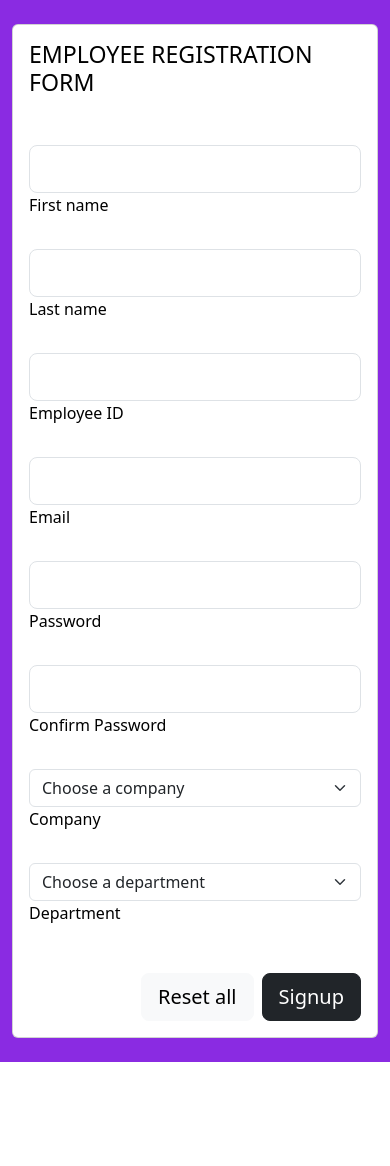
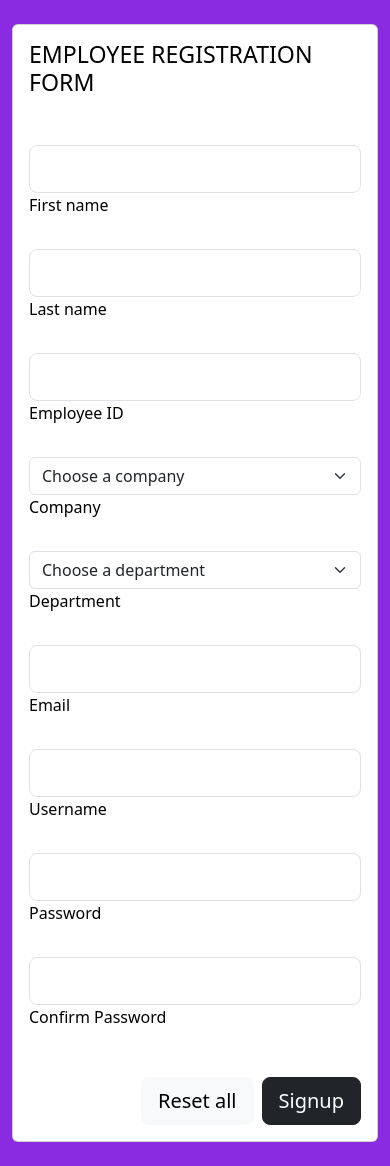
Before and after one commit to abe27/room-car-booking, a Django app: page /signup in a window 390 px wide. Before the commit the page ends 1062 px from the top, so only its background shows below. Run offline with Django 5.2, Linux system fonts and the light colour scheme; data comes from the database, SQL or seed files in the repository; parts of the project's set-up code (start-up, migrations or seed data) failed here and were passed over.

Commit message:
update: signin and signup page, view

```diff
--- a/app/templates/accounts/signup/index.html
+++ b/app/templates/accounts/signup/index.html
@@ -22,50 +22,31 @@
                 <div class="card-body p-md-5 text-black">
                   <h3 class="mb-5 text-uppercase">Employee registration form</h3>
 
+                  <form method="POST" action="{% url 'signup' %}">
+                    {% csrf_token %}
                     <div class="row">
                       <div class="col-md-6 mb-4">
                         <div data-mdb-input-init class="form-outline">
-                        <input type="text" id="firstname" name="firstname" class="form-control form-control-lg" />
+                          <input type="text" id="firstname" name="firstname" class="form-control form-control-lg" required />
                           <label class="form-label" for="firstname">First name</label>
                         </div>
                       </div>
                       <div class="col-md-6 mb-4">
                         <div data-mdb-input-init class="form-outline">
-                        <input type="text" id="lastname" name="lastname" class="form-control form-control-lg" />
+                          <input type="text" id="lastname" name="lastname" class="form-control form-control-lg" required />
                           <label class="form-label" for="lastname">Last name</label>
                         </div>
                       </div>
                     </div>
 
                     <div data-mdb-input-init class="form-outline mb-4">
-                    <input type="text" id="emp_id" name="emp_id" class="form-control form-control-lg" />
+                      <input type="text" id="emp_id" name="emp_id" class="form-control form-control-lg" required />
                       <label class="form-label" for="emp_id">Employee ID</label>
-                  </div>
-
-                  <div data-mdb-input-init class="form-outline mb-4">
-                    <input type="email" id="email" name="email" class="form-control form-control-lg" />
-                    <label class="form-label" for="email">Email</label>
                     </div>
 
                     <div class="row">
                       <div class="col-md-6 mb-4">
-                      <div data-mdb-input-init class="form-outline">
-                        <input type="password" id="password" class="form-control form-control-lg" />
-                        {% comment %} <i class="bi bi-eye-slash" id="togglePassword"></i> {% endcomment %}
-                        <label class="form-label" for="password">Password</label>
-                      </div>
-                    </div>
-                    <div class="col-md-6 mb-4">
-                      <div data-mdb-input-init class="form-outline">
-                        <input type="password" id="confirm_password" class="form-control form-control-lg" />
-                        <label class="form-label" for="confirm_password">Confirm Password</label>
-                      </div>
-                    </div>
-                  </div>
-
-                  <div class="row">
-                    <div class="col-md-6 mb-4">
-                      <select class="form-select" aria-label="Company select" id="id_fccorp">
+                        <select class="form-select" aria-label="Company select" id="id_fccorp" name="fccorp_id" required>
                           <option selected>Choose a company</option>
                           {% for company in companies %}
                             <option value="{{ company.id }}">{{ company.fcname }}</option>
@@ -74,7 +55,7 @@
                         <label class="form-label" for="id_fccorp">Company</label>
                       </div>
                       <div class="col-md-6 mb-4">
-                      <select class="form-select" aria-label="Department select" id="id_fcdept">
+                        <select class="form-select" aria-label="Department select" id="id_fcdept" name="fcdept_id" required>
                           <option selected>Choose a department</option>
                           {% for department in departments %}
                             <option value="{{ department.id }}">{{ department.fcname }}</option>
@@ -84,15 +65,36 @@
                       </div>
                     </div>
 
-                  {% comment %} <div data-mdb-input-init class="form-outline mb-4">
-                    <input type="text" id="form3Example9" class="form-control form-control-lg" />
-                    <label class="form-label" for="form3Example9">DOB</label>
-                  </div> {% endcomment %}
+                    <div data-mdb-input-init class="form-outline mb-4">
+                      <input type="email" id="email" name="email" class="form-control form-control-lg" required />
+                      <label class="form-label" for="email">Email</label>
+                    </div>
+
+                    <div data-mdb-input-init class="form-outline mb-4">
+                      <input type="text" id="username" name="username" class="form-control form-control-lg" required />
+                      <label class="form-label" for="username">Username</label>
+                    </div>
+
+                    <div class="row">
+                      <div class="col-md-6 mb-4">
+                        <div data-mdb-input-init class="form-outline">
+                          <input type="password" id="password" name="password" class="form-control form-control-lg" required />
+                          <label class="form-label" for="password">Password</label>
+                        </div>
+                      </div>
+                      <div class="col-md-6 mb-4">
+                        <div data-mdb-input-init class="form-outline">
+                          <input type="password" id="confirm_password" name="confirm_password" class="form-control form-control-lg" required />
+                          <label class="form-label" for="confirm_password">Confirm Password</label>
+                        </div>
+                      </div>
+                    </div>
 
                     <div class="d-flex justify-content-end pt-3">
-                    <button type="button" data-mdb-button-init data-mdb-ripple-init class="btn btn-light btn-lg">Reset all</button>
-                    <button type="button" data-mdb-button-init data-mdb-ripple-init class="btn btn-dark btn-lg ms-2">Signup</button>
+                      <button type="reset" class="btn btn-light btn-lg">Reset all</button>
+                      <button type="submit" class="btn btn-dark btn-lg ms-2">Signup</button>
                     </div>
+                  </form>
                 </div>
               </div>
             </div>
--- a/app/views.py
+++ b/app/views.py
@@ -1,8 +1,9 @@
 from django.shortcuts import render, redirect
-from django.contrib.auth import login, logout
+from django.contrib.auth import authenticate, login, logout
 from company_department.models import Company, Department
 from user.models import Employee
 from django.contrib.auth.hashers import make_password
+from django.contrib import messages
 
 
 # Create your views here.
@@ -22,48 +23,65 @@ def sign_in(request):
     if request.user.is_authenticated:
         return redirect("/")
     else:
+        if request.method == "POST":
+            username = request.POST.get("username")
+            password = request.POST.get("password")
+
+            user = authenticate(request, username=username, password=password)
+
+            if user is not None:
+                login(request, user)
+                return redirect("/")
+            else:
+                messages.error(request, "Invalid username or password.")
+
         return render(request, "accounts/signin/index.html")
 
 
 def sign_up(request):
-    if request.method == "POST":
-        firstname = request.POST.get("firstname")
-        lastname = request.POST.get("lastname")
-        emp_id = request.POST.get("emp_id")
-        email = request.POST.get("email")
-        password = request.POST.get("password")
-        confirm_password = request.POST.get("confirm_password")
-        fccorp_id = request.POST.get("fccorp_id")
-        fcdept_id = request.POST.get("fcdept_id")
+    if request.user.is_authenticated:
+        return redirect("/")
+    else:
+        if request.method == "POST":
+            firstname = request.POST.get("firstname")
+            lastname = request.POST.get("lastname")
+            emp_id = request.POST.get("emp_id")
+            username = request.POST.get("username")
+            email = request.POST.get("email")
+            password = request.POST.get("password")
+            confirm_password = request.POST.get("confirm_password")
+            fccorp_id = request.POST.get("fccorp_id")
+            fcdept_id = request.POST.get("fcdept_id")
 
-        if password == confirm_password:
-            try:
-                company = Company.objects.get(id=fccorp_id)
-                department = Department.objects.get(id=fcdept_id)
+            if password == confirm_password:
+                try:
+                    company = Company.objects.get(id=fccorp_id)
+                    department = Department.objects.get(id=fcdept_id)
 
-                user = Employee.objects.create(
-                    first_name=firstname,
-                    last_name=lastname,
-                    username=emp_id,
-                    email=email,
-                    password=make_password(password),
-                    fccorp=company,
-                    fcdept=department,
-                )
-                return redirect("signin")
-            except Company.DoesNotExist:
-                # Handle company not found error
-                pass
-            except Department.DoesNotExist:
-                # Handle department not found error
-                pass
+                    user = Employee.objects.create(
+                        first_name=firstname,
+                        last_name=lastname,
+                        emp_id=emp_id,
+                        username=username,
+                        email=email,
+                        password=make_password(password),
+                        fccorp=company,
+                        fcdept=department,
+                    )
+                    return redirect("signin")
+                except Company.DoesNotExist:
+                    # Handle company not found error
+                    pass
+                except Department.DoesNotExist:
+                    # Handle department not found error
+                    pass
 
-    companies = Company.objects.all()
-    departments = Department.objects.all()
+        companies = Company.objects.all()
+        departments = Department.objects.all()
 
-    context = {
-        "companies": companies,
-        "departments": departments,
-    }
+        context = {
+            "companies": companies,
+            "departments": departments,
+        }
 
-    return render(request, "accounts/signup/index.html", context=context)
+        return render(request, "accounts/signup/index.html", context=context)
--- /dev/null
+++ b/requirements.txt
@@ -0,0 +1,4 @@
+asgiref==3.8.1
+Django==5.0.8
+sqlparse==0.5.1
+tzdata==2024.1
```
Also changed, not shown: app/templates/accounts/signin/index.html (+9 -8 lines). Lines whose indentation alone changed are shown as unchanged.
